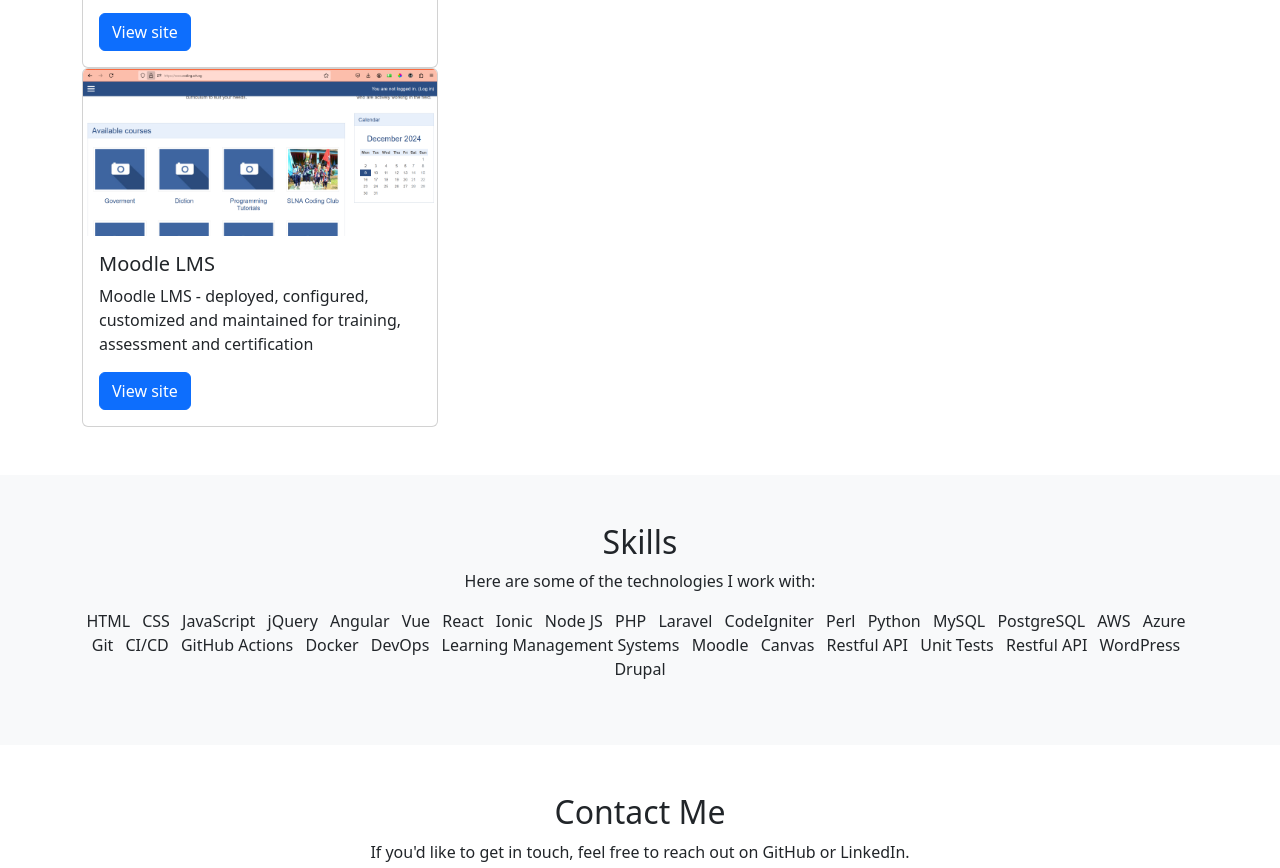
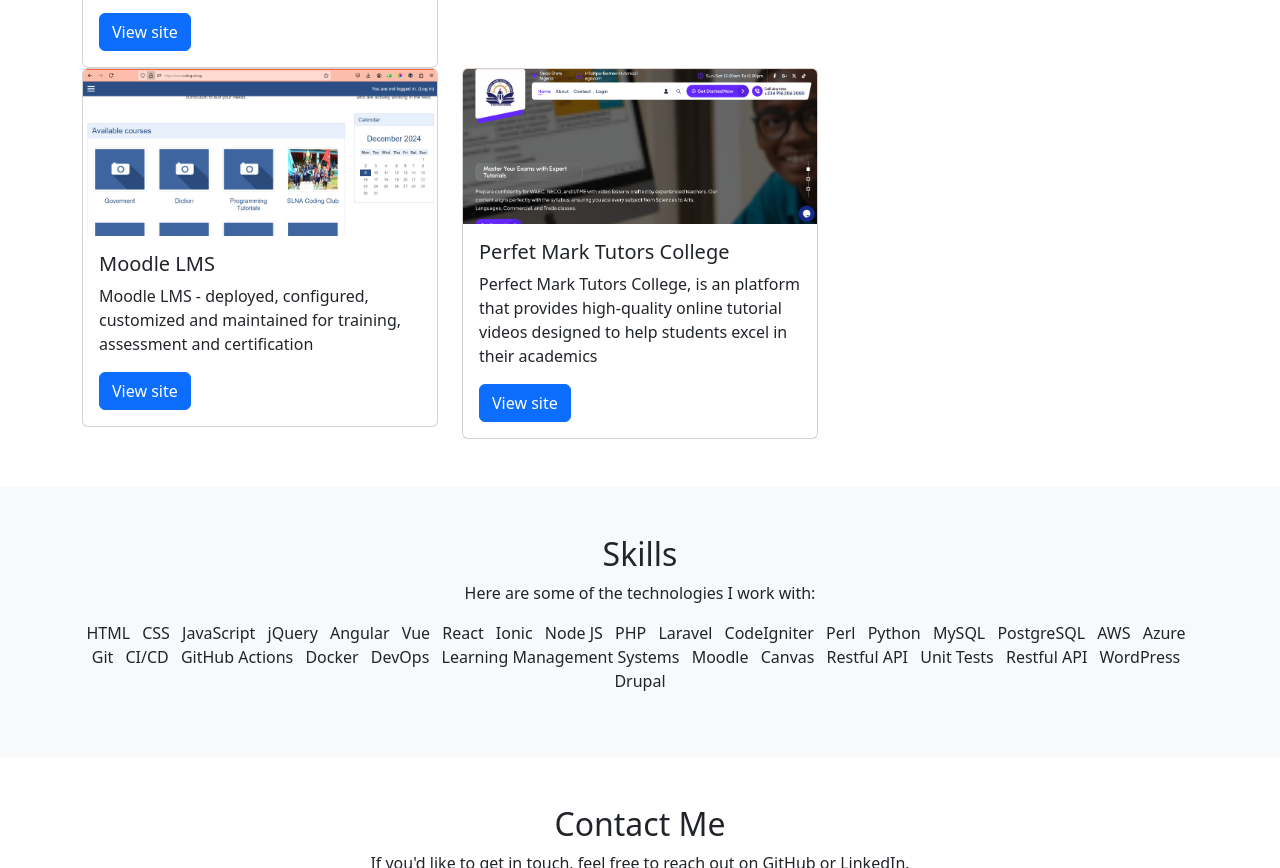
Before and after one commit to bhioux/portfolio, a plain HTML site: page index.html in a window 1280 px wide. Shown: the part 1420-2288 px from the top of the page. Drawn offline with nearby package versions, Linux system fonts and the light colour scheme.

Commit message:
added to portfolio

```diff
--- a/index.html
+++ b/index.html
@@ -115,6 +115,17 @@
                         </div>
                     </div>
                 </div>
+
+                <div class="col-md-4">
+                    <div class="card">
+                        <img src="images/perfectmark.png" class="card-img-top" alt="image of https://perfectmarktutorscollege.com">
+                        <div class="card-body">
+                            <h5 class="card-title">Perfet Mark Tutors College</h5>
+                            <p class="card-text">Perfect Mark Tutors College, is an platform that provides high-quality online tutorial videos designed to help students excel in their academics</p>
+                            <a href="https://coding.sch.ng" class="btn btn-primary">View site</a>
+                        </div>
+                    </div>
+                </div>
             </div>
         </div>
     </section>
```
Also changed, not shown: images/perfectmark.png (added).
